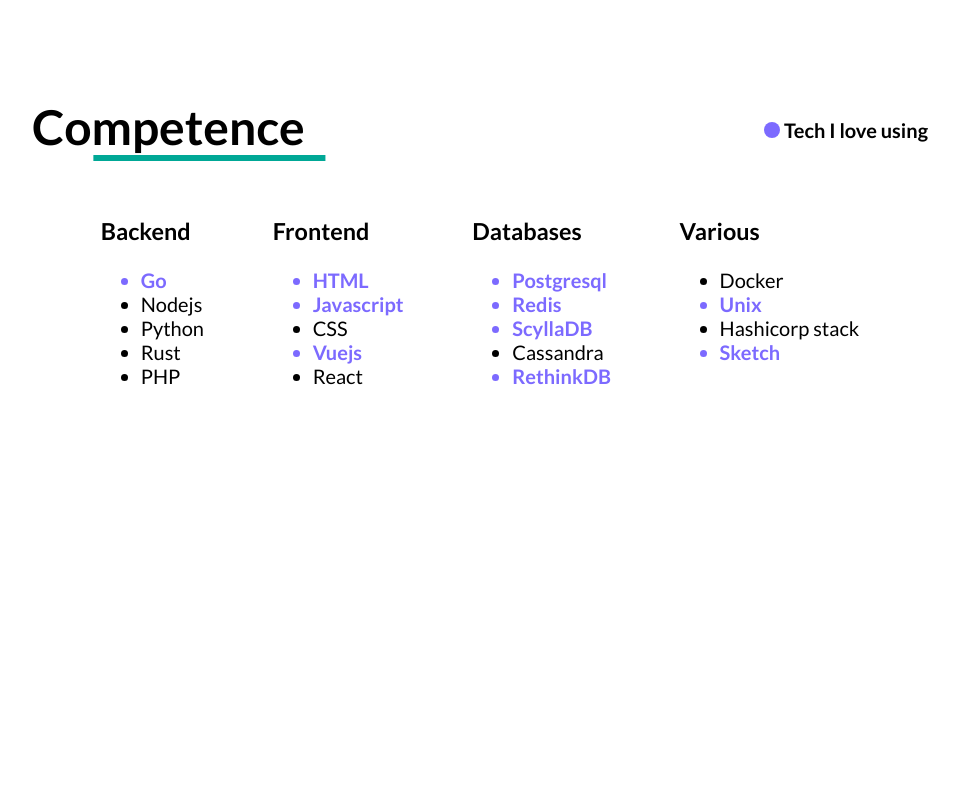
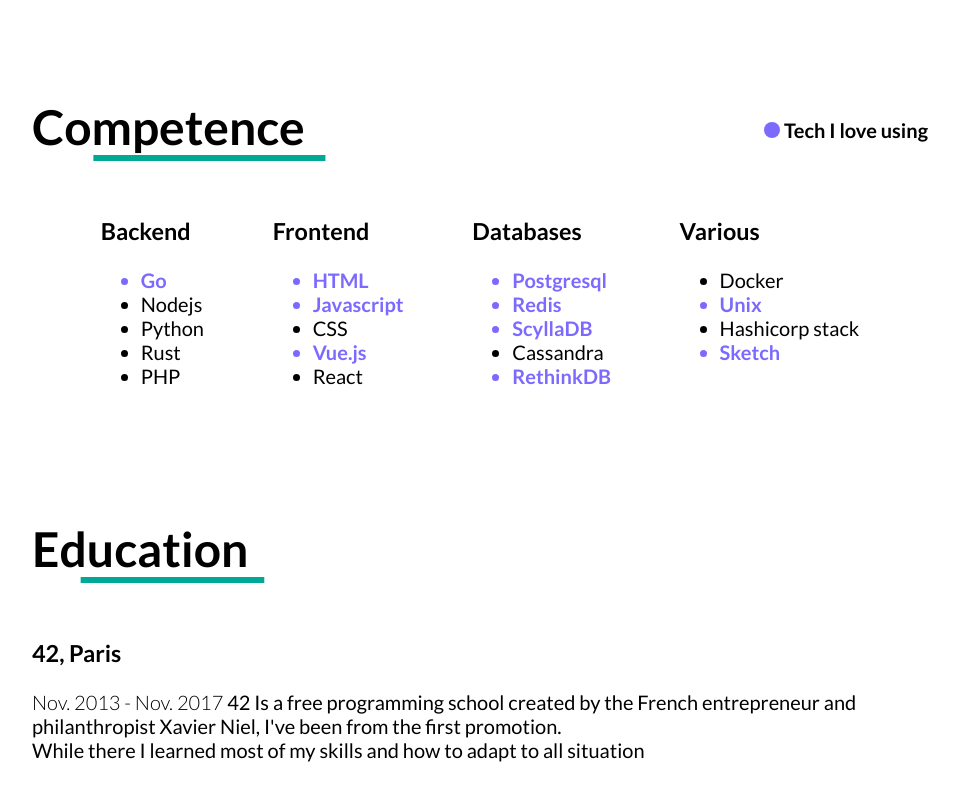
Before and after one commit to Gosti/gosti.github.io, a plain HTML site: page index.html in a window 1280 px wide. Shown: the part 1735-2535 px from the top of the page, without its empty margins (160-1119 px from the left). Before the commit the page ends 2223 px from the top, so only its background shows below. Drawn offline with Linux system fonts and the light colour scheme.

Commit message:
add: education section

```diff
--- a/index.html
+++ b/index.html
@@ -123,7 +123,7 @@
             <li class="loved">HTML</li>
             <li class="loved">Javascript</li>
             <li>CSS</li>
-            <li class="loved">Vuejs</li>
+            <li class="loved">Vue.js</li>
             <li>React</li>
           </ul>
         </div>
@@ -148,5 +148,18 @@
         </div>
       </div>
     </div>
+    <div class="section">
+      <h1 class="underline" id="education">Education</h1>
+      <div>
+        <h3>42, Paris</h3>
+        <p>
+          <span class="light">Nov. 2013 - Nov. 2017</span> 42 Is a free
+          programming school created by the French entrepreneur and
+          philanthropist Xavier Niel, I've been from the first promotion.<br />
+          While there I learned most of my skills and how to adapt to all
+          situation
+        </p>
+      </div>
+    </div>
   </body>
 </html>
```
